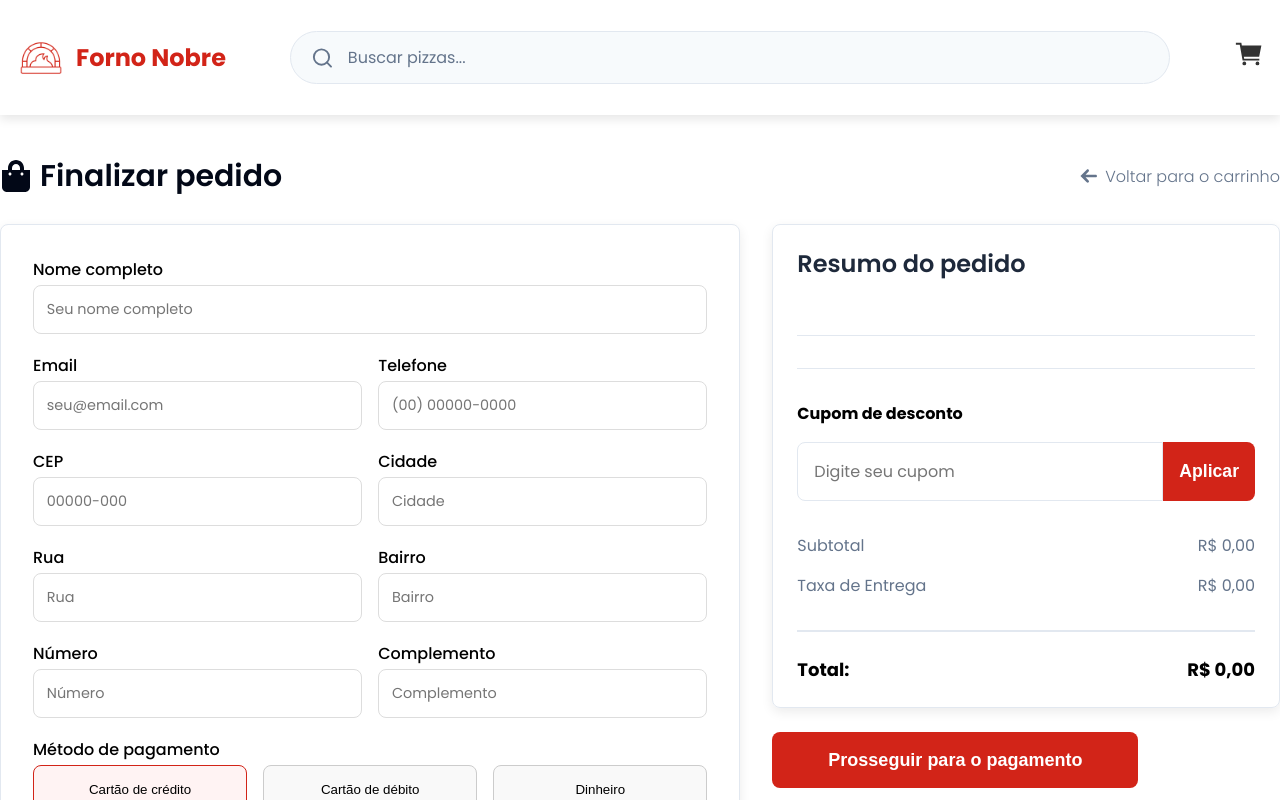
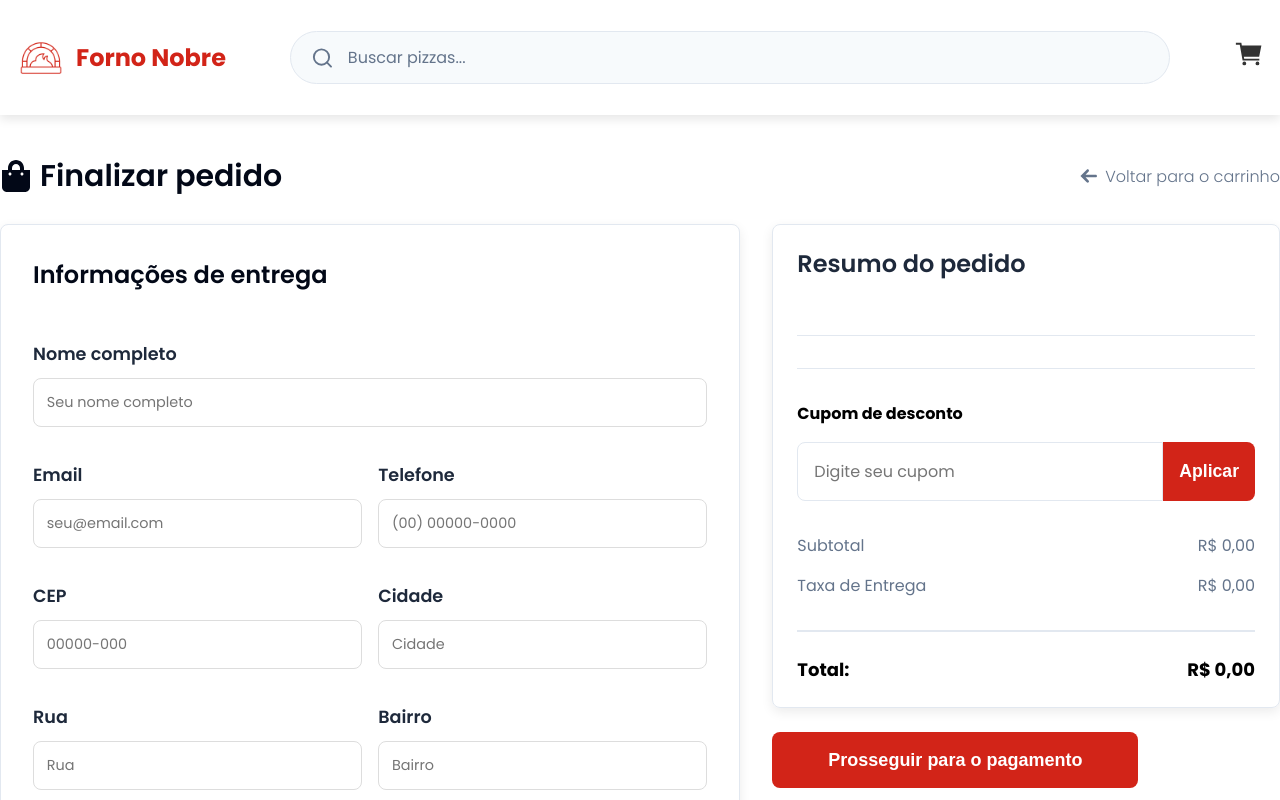
Before and after one commit to GGhiaroni/forno-nobre, a React (Vite) app: page /checkout in a window 1280 px wide. Shown: the top 800 px of the page. Built offline with nearby package versions, Linux system fonts and the light colour scheme.

Commit message:
ajustando o padding de dentro do formulário

```diff
--- a/src/Pages/Checkout.jsx
+++ b/src/Pages/Checkout.jsx
@@ -31,6 +31,13 @@ const IconeBag = styled(FaShoppingBag)`
 
 const H3Estilizado = styled.h3`
   font-size: var(--tamanho-fonte-xxl);
+  line-height: 36px;
+  font-weight: 600;
+  color: var(--cor-icone-carrinho);
+`;
+
+const H4Estilizado = styled.h4`
+  font-size: var(--tamanho-fonte-xl);
   line-height: 36px;
   font-weight: 600;
   color: var(--cor-icone-carrinho);
@@ -86,7 +93,7 @@ const GridCheckout = styled.div`
 
 const FormularioEntrega = styled.form`
   background-color: #fff;
-  padding: 2rem;
+  padding: 0 2rem;
   border-radius: 8px;
   box-shadow: 0 4px 12px rgba(0, 0, 0, 0.08);
   border: 1px solid var(--cor-cinza-claro-extra);
@@ -140,15 +147,27 @@ const FormularioEntrega = styled.form`
 `;
 
 const Label = styled.label`
-  font-size: 1rem;
-  font-weight: 500;
-  margin-bottom: 0.2rem;
+  font-size: 1.1rem;
+  font-weight: 600;
+  margin-bottom: 0.7rem;
   display: inline-block;
+  color: var(--cor-cinza-escuro);
+  margin-top: 1rem;
+
+  &.label_metodo-pagamento {
+    margin-bottom: 1rem;
+    font-weight: 600;
+    font-size: 1.1rem;
+  }
 `;
 
 const ContainerLabelInput = styled.div`
   display: flex;
   flex-direction: column;
+
+  &.metodos_pagamento {
+    margin-top: 0.5rem;
+  }
 `;
 
 const LinhaDupla = styled.div`
@@ -194,6 +213,7 @@ const Checkout = observer(() => {
       <GridCheckout>
         <FormularioEntrega>
           <ContainerLabelInput>
+            <H4Estilizado>Informações de entrega</H4Estilizado>
             <Label htmlFor="nome">Nome completo</Label>
             <input
               id="nome"
@@ -314,8 +334,10 @@ const Checkout = observer(() => {
             </ContainerLabelInput>
           </LinhaDupla>
 
-          <ContainerLabelInput>
-            <Label>Método de pagamento</Label>
+          <ContainerLabelInput className="metodos_pagamento">
+            <Label className="label_metodo-pagamento">
+              Método de pagamento
+            </Label>
             <div className="metodo-pagamento">
               <button type="button" className="ativo">
                 Cartão de crédito
```
